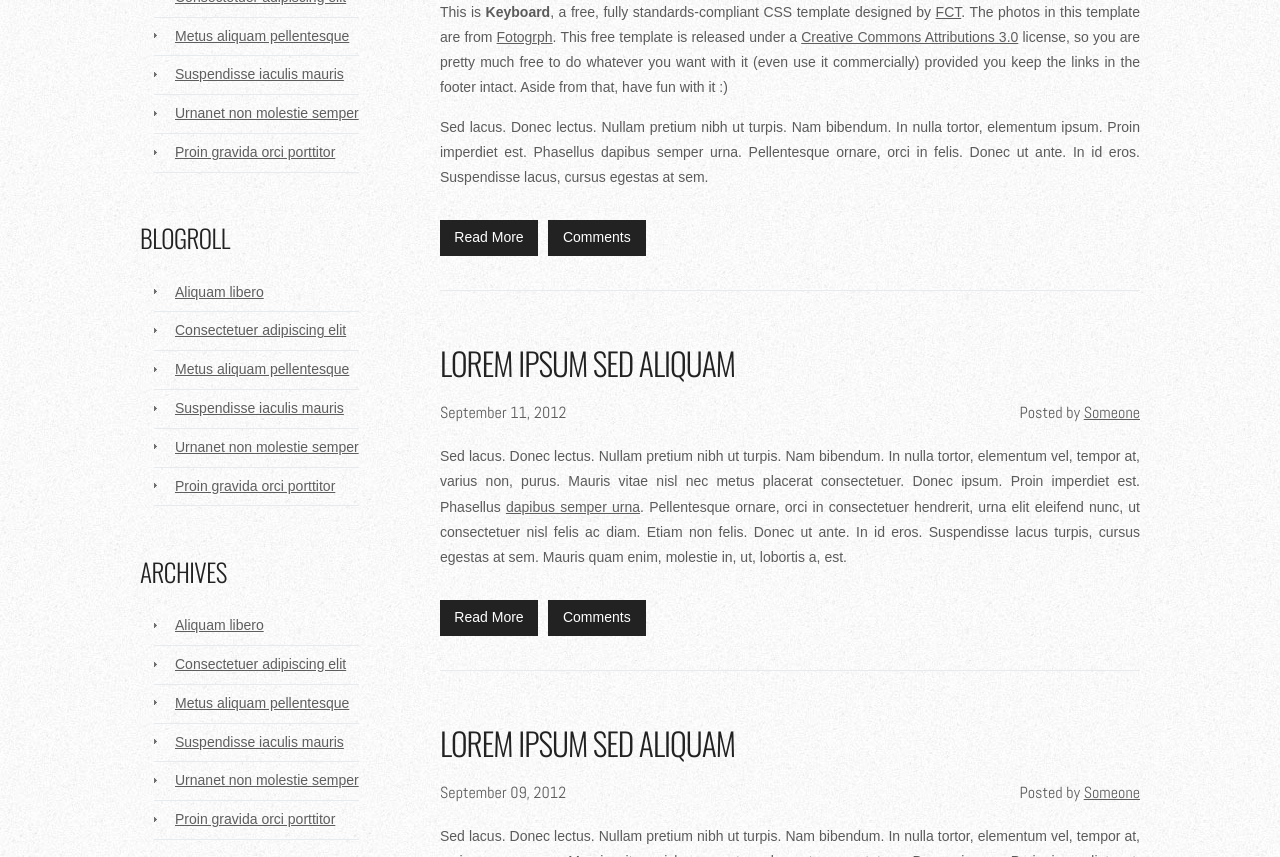
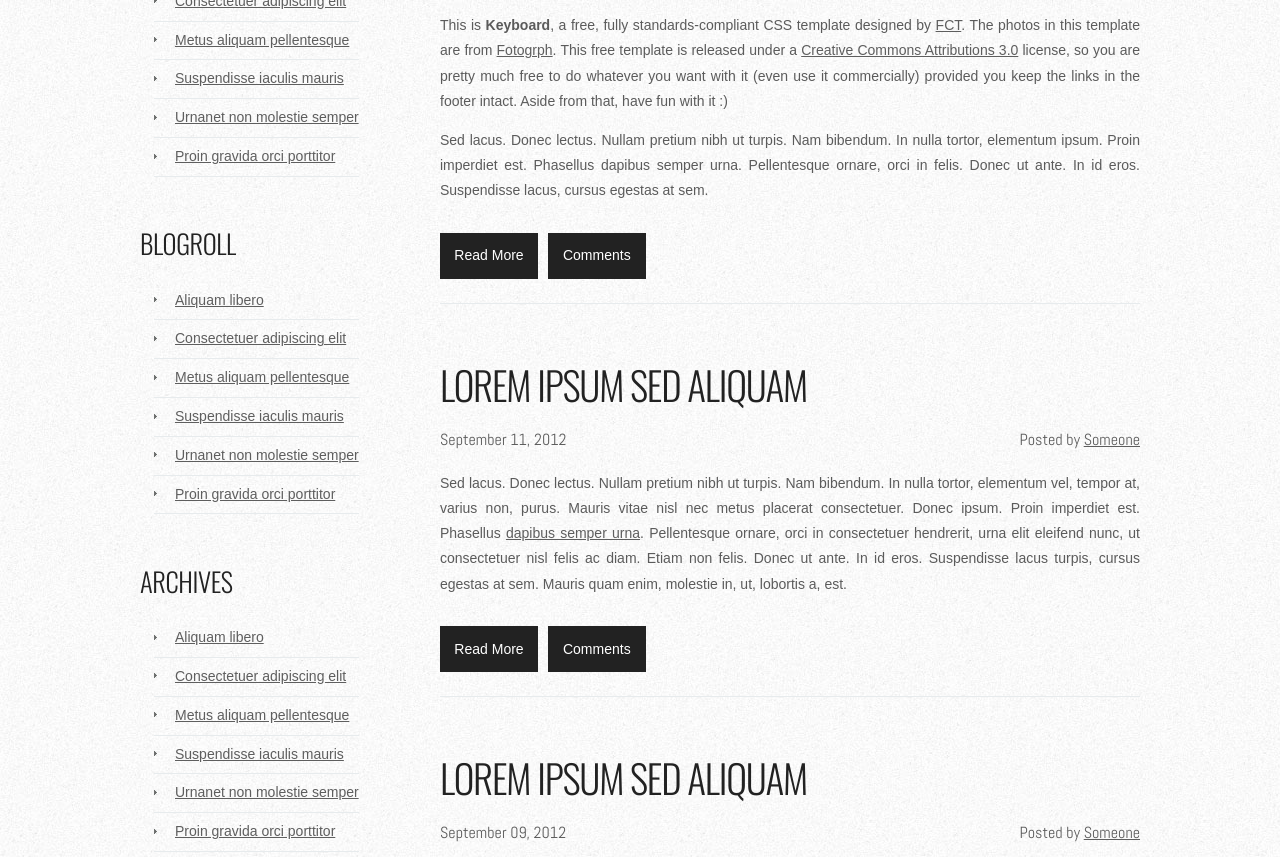
Before and after one commit to amarhefka/project_transformation_marhefka_alex, a plain HTML site: page index.html in a window 1280 px wide. Shown: the part 574-1431 px from the top of the page. Drawn offline with nearby package versions, Linux system fonts and the light colour scheme.

Commit message:
Optimize font/button sizes

```diff
--- a/css/main.css
+++ b/css/main.css
@@ -163,7 +163,7 @@ article .entry {
     display: block;
     float: left;
     width: 7em;
-    padding: .4em .4em;
+    padding: .75em;
     margin-right: .7em;
     background: #222222;
     color: #ffffff;
@@ -201,8 +201,8 @@ aside li a {
 
 aside h3 {
     padding: 0em 0em .7em 0em;
-    letter-spacing: -.02em;
-    font-size: 1.8em;
+    letter-spacing: -.015em;
+    font-size: 1.9em;
     color: #222222;
 }
 
@@ -236,6 +236,12 @@ footer p {
 }
 
 /* Media Queries */
+
+@media (min-width: 450px) {
+    h3 {
+        font-size: 2.8em;
+    }
+}
 
 @media (min-width: 700px) {
     nav a {
```
